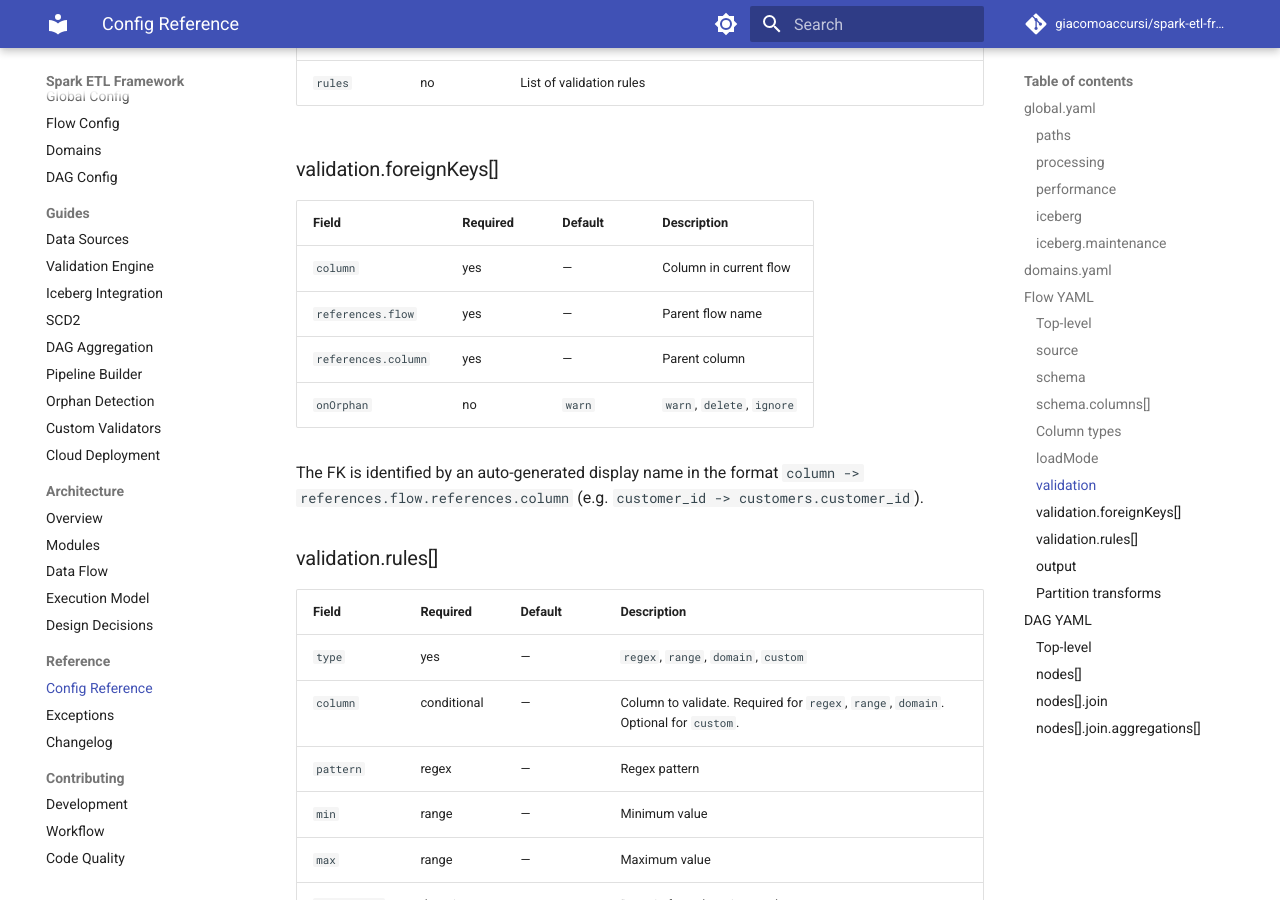
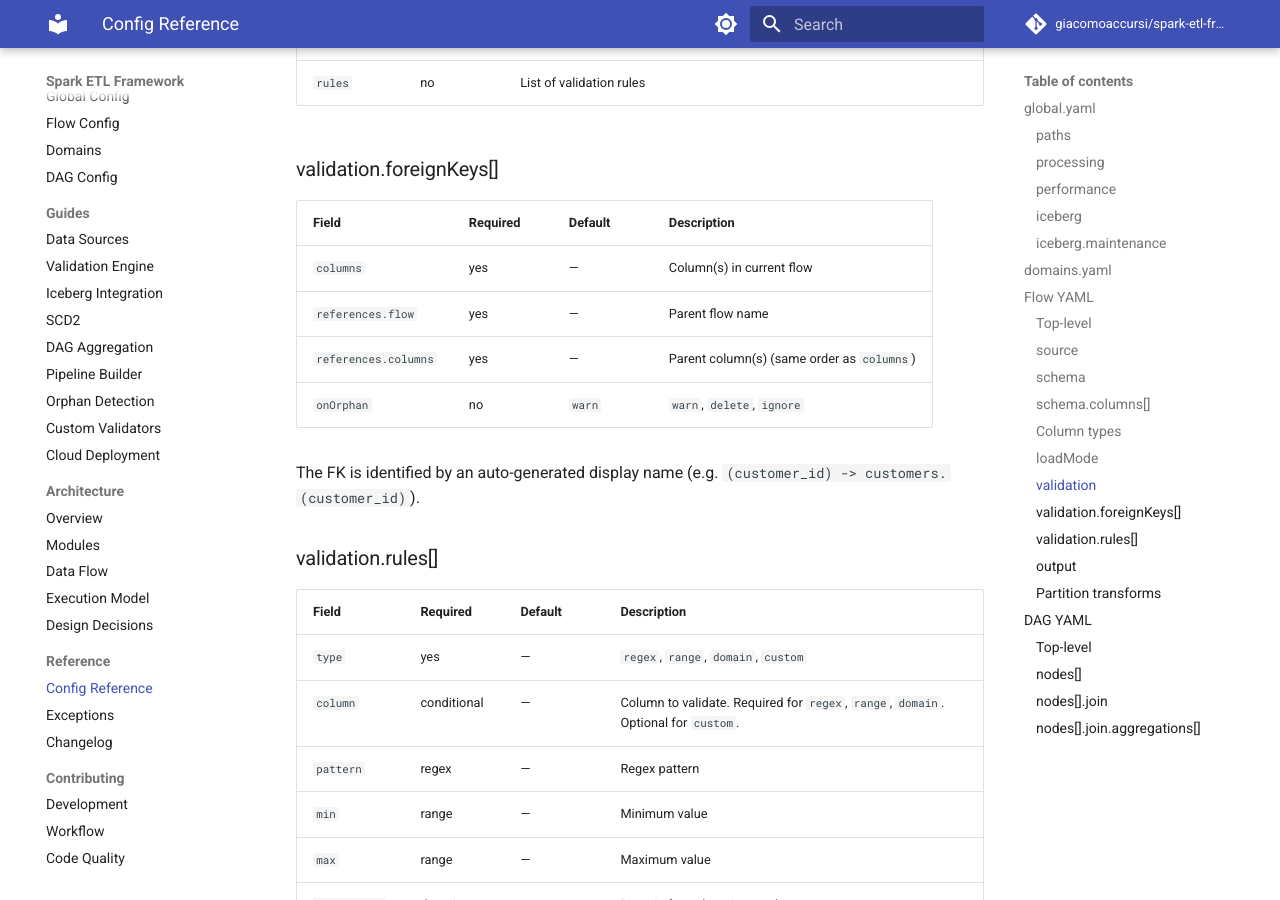
Before and after one commit to giacomoaccursi/Floe, an MkDocs documentation site: the page built from site-docs/reference/config-reference.md, in a window 1280 px wide and 900 px high, scrolled down 5045 px. Built offline with MkDocs 1.6.1 and Material for MkDocs 9.7.7, drawn with Linux system fonts in a browser that asks for light colours; comment, search, counter and statistics services are not loaded.

Commit message:
docs(config): update FK docs for composite key support

```diff
--- a/site-docs/reference/config-reference.md
+++ b/site-docs/reference/config-reference.md
@@ -141,12 +141,12 @@ Single-page reference with all YAML fields. For detailed explanations, follow th
 
 | Field | Required | Default | Description |
 |-------|----------|---------|-------------|
-| `column` | yes | — | Column in current flow |
+| `columns` | yes | — | Column(s) in current flow |
 | `references.flow` | yes | — | Parent flow name |
-| `references.column` | yes | — | Parent column |
+| `references.columns` | yes | — | Parent column(s) (same order as `columns`) |
 | `onOrphan` | no | `warn` | `warn`, `delete`, `ignore` |
 
-The FK is identified by an auto-generated display name in the format `column -> references.flow.references.column` (e.g. `customer_id -> customers.customer_id`).
+The FK is identified by an auto-generated display name (e.g. `(customer_id) -> customers.(customer_id)`).
 
 ### validation.rules[]
 
```
Also changed, not shown: site-docs/configuration/flows.md (+7 -7 lines), site-docs/guides/iceberg.md (+2 -2 lines), site-docs/guides/orphan-detection.md (+3 -3 lines), site-docs/guides/validation.md (+19 -10 lines).
